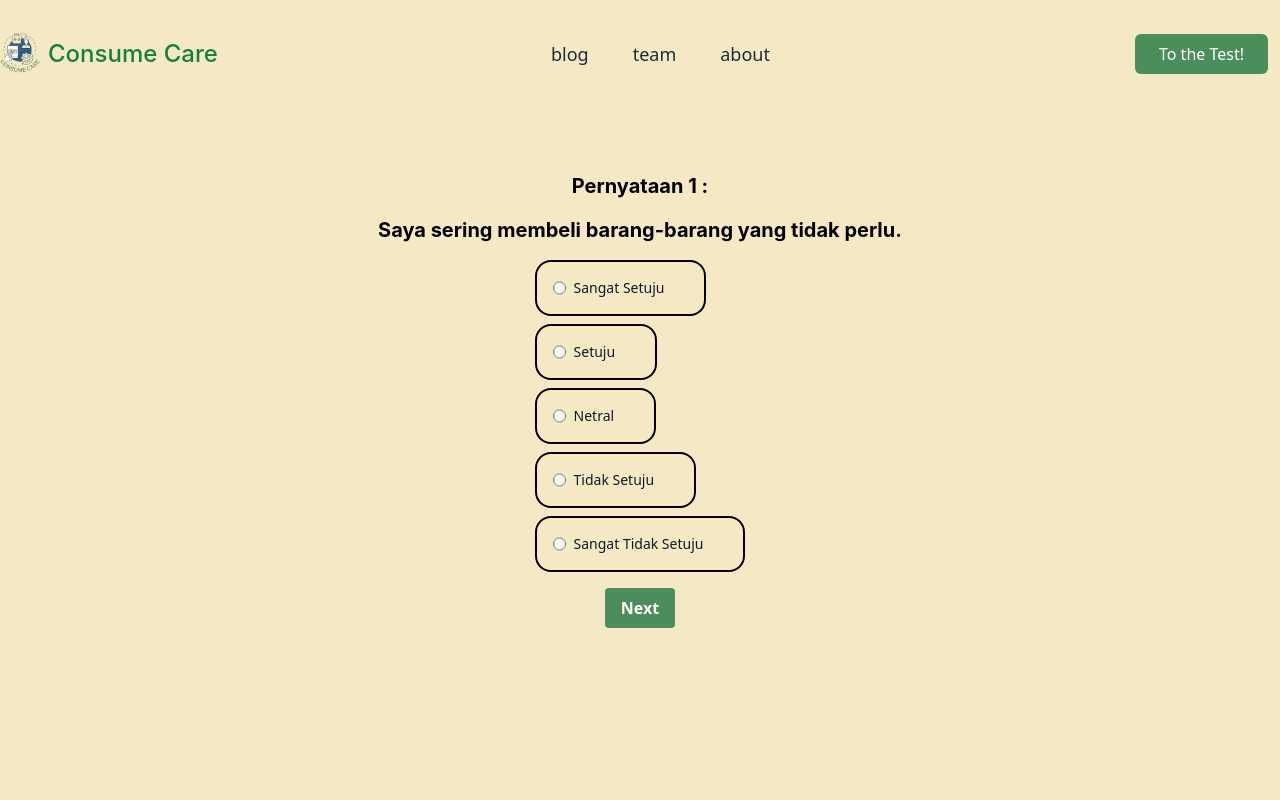
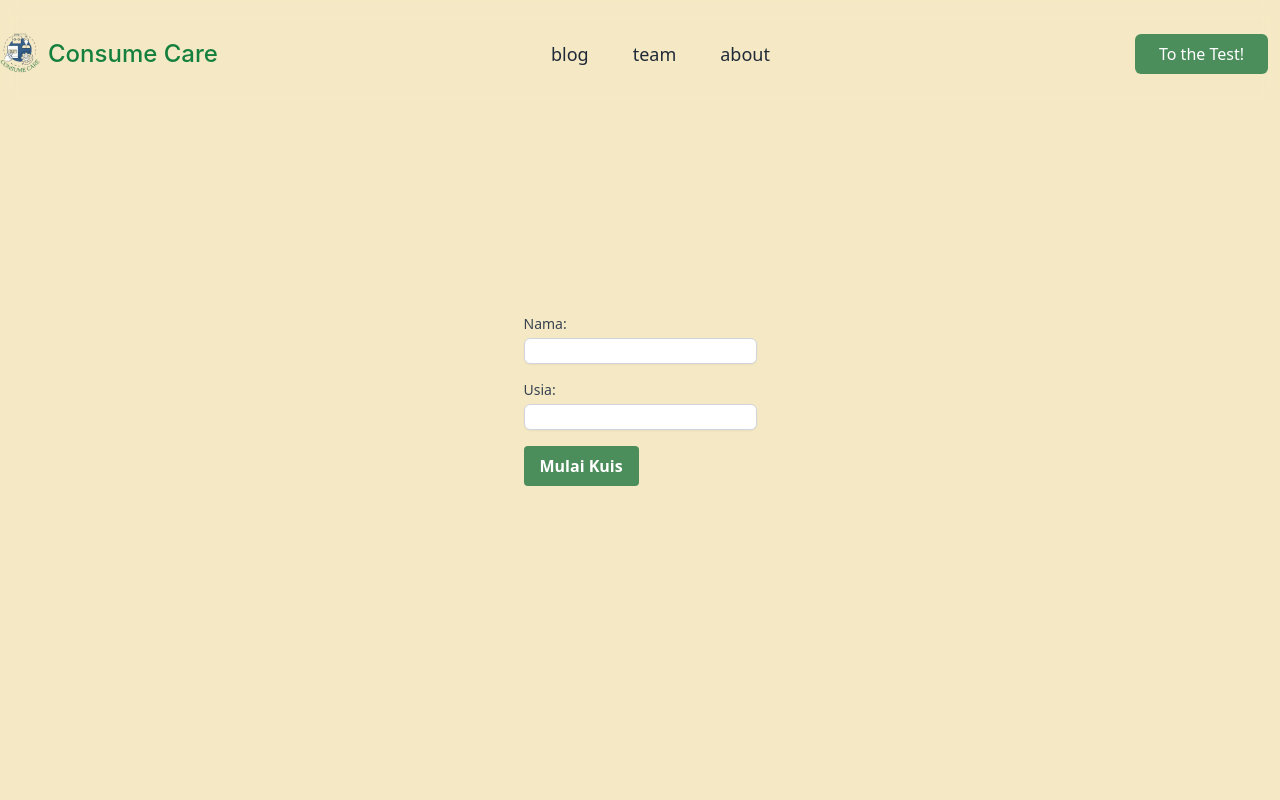
Before and after one commit to Arya-f4/ilmupadi, a Next.js app: page /quiz in a window 1280 px wide. Shown: the top 800 px of the page. Built offline with nearby package versions, Linux system fonts and the light colour scheme.

Commit message:
Make change with the quiz to submit the database

```diff
--- a/pages/api/getblog.js
+++ b/pages/api/getblog.js
@@ -3,6 +3,8 @@ import { initializeApp } from "firebase/app";
 import { getFirestore, collection, getDocs } from "firebase/firestore";
 import { firebaseConfig } from '../../config/firebaseConfig'; // Mengimpor konfigurasi Firebase dari file firebaseConfig
 import { query, limit } from "firebase/firestore";
+import firebase from 'firebase/compat/app';
+
 
 // Inisialisasi Firebase
 const app = initializeApp(firebaseConfig);
--- a/pages/blog.js
+++ b/pages/blog.js
@@ -24,7 +24,6 @@ const Blog = () => {
         const data = await response.json();
         setBlogData(data);
         setLoading(false); // Mengubah loading menjadi false setelah data berhasil diambil
-        console.log(data)
       } catch (error) {
         console.error('Error fetching blog data:', error);
         setLoading(false); // Mengubah loading menjadi false jika terjadi error
@@ -40,7 +39,6 @@ const Blog = () => {
         const data = await response.json();
         setBlogData(data);
         setLoading(false); // Mengubah loading menjadi false setelah data berhasil diambil
-        console.log(data)
       } catch (error) {
         console.error('Error fetching blog data:', error);
         setLoading(false); // Mengubah loading menjadi false jika terjadi error
--- a/pages/blog/[id].js
+++ b/pages/blog/[id].js
@@ -49,7 +49,7 @@ const DetailedBlog = () => {
             <div key={blog.id} className="drop-shadow-lg container mx-auto p-4 py-12 md:py-16 dark:bg-trueGray-800 rounded-2xl"> {/* Menambahkan dark mode */}
               <h1 className="text-2xl font-bold text-blue-600 mb-4">{blogData.title}</h1>
               <div className="bg-skin-gray p-4 border border-black dark:bg-trueGray-800 my-4 rounded-lg text-left"> {/* Menengahkan gambar */}
-                <Image width={300}  height={300} src={`https://firebasestorage.googleapis.com/v0/b/consume-care.appspot.com/o/images%2F${blog.data.header_image.split('/').pop()}?alt=media`} alt={blog.data.header_image} className="w-1/2 h-auto mx-auto" /> {/* Menengahkan gambar */}
+                <Image width={300} height={300} src={`https://firebasestorage.googleapis.com/v0/b/consume-care.appspot.com/o/images%2F${blog.data.header_image.split('/').pop()}?alt=media`} alt={blog.data.header_image} className="w-1/2 h-auto mx-auto" /> {/* Menengahkan gambar */}
                 <div className="flex-col items-start ml-4  ">
                   <div className="text-4xl font-bold mt-2">{blog.data.name}</div>
                   <div className="text-gray-600 mt-4">Dipublikasikan pada {new Date(blog.data.publish_date.seconds * 1000).toLocaleDateString()}</div>
@@ -70,17 +70,15 @@ const DetailedBlog = () => {
                           }} remarkPlugins={[remarkGfm]}>{content.value}</Markdown>
                         )}
                         {content.type === 'images' && content.value.map((image, imgIndex) => (
-                       <motion.img
-                       key={imgIndex}
-                       width={100}
-                       height={100}
-                       initial={{ opacity: 0 }}
-                       animate={{ opacity: 1 }}
-                       transition={{ duration: 0.5 }}
-                       src={`https://firebasestorage.googleapis.com/v0/b/consume-care.appspot.com/o/images%2F${(image.split('/').pop())}?alt=media`}
-                       alt="Blog Image"
-                       className="w-full md:w-1/2 lg:w-1/3 rounded-md mx-auto my-4" />
-                      ))}
+
+                          <Image
+                            key={imgIndex}
+                            width={300}
+                            height={300}
+                            src={`https://firebasestorage.googleapis.com/v0/b/consume-care.appspot.com/o/images%2F${(image.split('/').pop())}?alt=media`}
+                            alt="Blog Image"
+                            className="w-full md:w-1/2 lg:w-1/3 rounded-md mx-auto my-4" />
+                        ))}
                       </div>
                     ))}
                   </div>
--- a/pages/document.js
+++ b/pages/document.js
@@ -8,7 +8,8 @@ export default function Document() {
       <meta
         name="Ilmu Padi Campaign App"
         content="Ilmu padi merupakan website campaign dari kelompok PDB Universitas Airlangga." />
-      <link rel="preconnect" href="https://fonts.gstatic.com" />
+   <meta name="description" content="Ilmu padi merupakan website campaign dari kelompok PDB Universitas Airlangga."/>
+     <link rel="preconnect" href="https://fonts.gstatic.com" />
       <link rel="icon" type="image/x-icon" href="/favicon.ico" />
       <link
         href="https://fonts.googleapis.com/css2?family=Inter:wght@400;500&display=swap"
@@ -18,7 +19,7 @@ export default function Document() {
         href="https://fonts.googleapis.com/css2?family=Manrope&display=swap"
         rel="stylesheet"
       />
-      <meta name="vie  wport" content="width=device-width, initial-scale=1.0" />
+      <meta name="viewport" content="width=device-width, initial-scale=1.0" />
       <link rel="stylesheet" href="https://cdnjs.cloudflare.com/ajax/libs/font-awesome/5.15.3/css/all.min.css" />
       <title>Campaign App</title>
     </Head>
--- a/pages/quiz.js
+++ b/pages/quiz.js
@@ -1,17 +1,24 @@
+import { useState } from 'react';
+
+import { getFirestore, collection, addDoc } from 'firebase/firestore';
 import Head from 'next/head';
 import questions from '../database/dbquiz';
 import Navbar from './components/navbar';
 import Footer from './components/Footer';
-import { useState } from 'react';
 import Container from './components/Container';
 import { motion } from 'framer-motion';
 import Link from 'next/link';
+import { initializeApp } from "firebase/app";
+import { db, app } from '../utils/firebase';
 
 const Quiz = () => {
   const [currentQuestion, setCurrentQuestion] = useState(0);
   const [answers, setAnswers] = useState({});
   const [isAnswered, setIsAnswered] = useState(false);
-
+  const [userInfo, setUserInfo] = useState({ name: '', age: '' });
+  const [isUserInfoSubmitted, setIsUserInfoSubmitted] = useState(false);
+  const [errorMessage, setErrorMessage] = useState('');
+  const [isResultSaved, setIsResultSaved] = useState(false);
   const handleSubmit = (answer) => {
     if (!isAnswered) {
       alert("Mohon Jawab Soal Dibawah, pertanyaannya cuman 10 kok!");
@@ -20,6 +27,11 @@ const Quiz = () => {
     setAnswers((prevAnswers) => ({ ...prevAnswers, [questions[currentQuestion].id]: answer }));
     setCurrentQuestion(currentQuestion + 1);
     setIsAnswered(false);
+
+    if (currentQuestion === questions.length - 1 && answer !== undefined) {
+      setIsResultSaved(false); // Reset isResultSaved to false before calling saveResultToFirebase
+      saveResultToFirebase(answer);
+    }
   };
 
   const handlePrevious = () => {
@@ -41,6 +53,74 @@ const Quiz = () => {
     setAnswers((prevAnswers) => ({ ...prevAnswers, [questions[currentQuestion].id]: parseInt(value, 10) }));
     setIsAnswered(true);
   };
+
+  const handleUserInfoSubmit = (e) => {
+    e.preventDefault();
+    if (!userInfo.name || !userInfo.age) {
+      setErrorMessage('Please fill in your name and age');
+      return;
+    }
+    setIsUserInfoSubmitted(true);
+  };
+
+  const saveResultToFirebase = async () => {
+    try {
+      if (!userInfo.name || !userInfo.age) {
+        setErrorMessage('Please fill in your name and age');
+        return;
+      }
+      await addDoc(collection(db, 'quizResults'), {
+        name: userInfo.name,
+        age: userInfo.age,
+        score: result,
+        date: new Date()
+      });
+      setIsResultSaved(true); // Set isResultSaved to true after saving the result
+      console.log('Document successfully written!');
+    } catch (e) {
+      setErrorMessage(`Error adding document: ${e.message}`);
+      console.log('Error adding document: ', e);
+      console.error('Error adding document: ', e);
+    }
+  };
+
+  const renderUserInfoForm = () => (
+    <motion.div
+      className="flex flex-col items-center h-screen justify-center bg-skin-gray p-4 overflow-x-hidden"
+      initial={{ opacity: 0, x: -200 }}
+      animate={{ opacity: 1, x: 0 }}
+      transition={{ duration: 0.5 }}
+    >
+      <form onSubmit={handleUserInfoSubmit} className="space-y-4">
+        <div>
+          <label className="block text-sm font-medium text-gray-700">Nama:</label>
+          <input
+            type="text"
+            required
+            className="mt-1 block w-full border border-gray-300 rounded-md shadow-sm"
+            value={userInfo.name}
+            onChange={(e) => setUserInfo({ ...userInfo, name: e.target.value })}
+          />
+        </div>
+        <div>
+          <label className="block text-sm font-medium text-gray-700">Usia:</label>
+          <input
+            type="number"
+            required
+            className="mt-1 block w-full border border-gray-300 rounded-md shadow-sm"
+            value={userInfo.age}
+            onChange={(e) => setUserInfo({ ...userInfo, age: e.target.value })}
+          />
+        </div>
+        <button
+          type="submit"
+          className="bg-skin-main hover:bg-lime-950 text-white font-bold py-2 px-4 rounded"
+        >
+          Mulai Kuis
+        </button>
+      </form>
+    </motion.div>
+  );
 
   const renderQuestion = () => {
     const currentQuestionData = questions[currentQuestion];
@@ -96,8 +176,10 @@ const Quiz = () => {
       </motion.div>
     );
   };
-
   const renderResult = () => {
+    if (!isResultSaved) {
+      saveResultToFirebase(); // If not saved, save the result
+    }
     return (
       <motion.div className="h-screen bg-skin-gray"
         initial={{ opacity: 0 }}
@@ -124,6 +206,11 @@ const Quiz = () => {
                 <p className='text-lg'>Anda memiliki tingkat konsumerisme yang Sangat tinggi.</p>
               )
             }
+            {isResultSaved ? (
+              <p className='text-lg text-green-500'>Hasil quiz berhasil disimpan!</p>
+            ) : (
+              <p className='text-lg text-red-500'>Gagal menyimpan hasil quiz. Silakan coba lagi.</p>
+            )}
             <Link
               href={`/`}>
               <button
@@ -138,6 +225,7 @@ const Quiz = () => {
     );
   };
 
+
   return (
     <div className='bg-skin-gray'>
       <div className='h-screen bg-skin-gray'>
@@ -145,12 +233,18 @@ const Quiz = () => {
         <Head>
           <title>Quiz: Prediksi Konsumerisme</title>
         </Head>
-        {currentQuestion < questions.length ? (
-          renderQuestion()
+        {isUserInfoSubmitted ? (
+          currentQuestion < questions.length ? (
+            renderQuestion()
+          ) : (
+            renderResult()
+          )
         ) : (
-          renderResult()
+          renderUserInfoForm()
         )}
-
+        {errorMessage && (
+          <div className='text-red-500'>{errorMessage}</div>
+        )}
       </div>
       <Footer />
     </div>
--- a/utils/firebase.js
+++ b/utils/firebase.js
@@ -1,14 +1,17 @@
-import { firebaseConfig } from "../config/firebaseConfig";
+import { initializeApp } from 'firebase/app';
+import { getFirestore } from 'firebase/firestore';
 
-const fetchFirestoreData = async (firebaseConfig) => {
-  try {
-    const firestoreData = await getFirestoreData(firebaseConfig);
-    return firestoreData;
-  } catch (error) {
-    console.error("Error fetching Firestore data:", error);
-    return null;
-  }
+const firebaseConfig = {
+  apiKey: "AIzaSyBodGJHul3KWdqNCrfCiJBeQid7mlkabyU",
+  authDomain: "consume-care.firebaseapp.com",
+  projectId: "consume-care",
+  storageBucket: "consume-care.appspot.com",
+  messagingSenderId: "876917470097",
+  appId: "1:876917470097:web:37a9cfbe2e5d69fa73e030",
+  measurementId: "G-L4J7GYV5T2",
 };
 
-// Call the fetchFirestoreData function with the provided firebaseConfig
-const firestoreData = await fetchFirestoreData(firebaseConfig);
+const app = initializeApp(firebaseConfig);
+const db = getFirestore(app);
+
+export { app, db };
```
